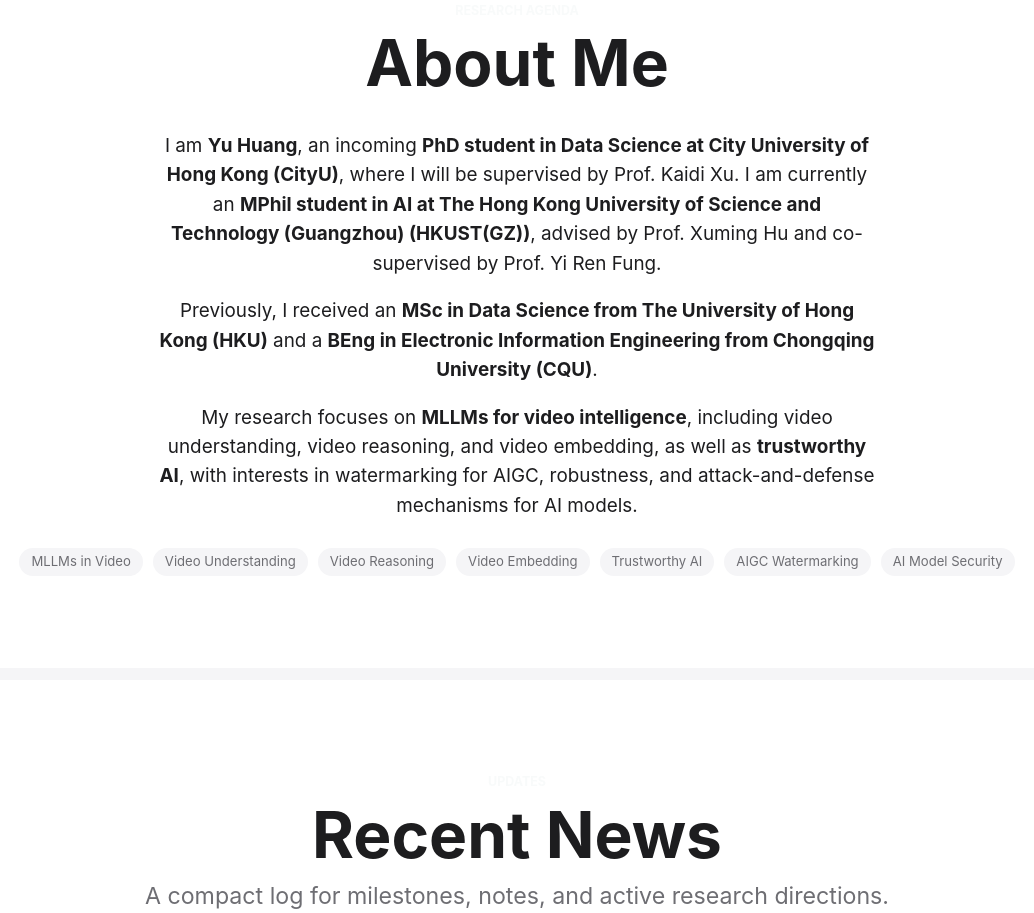
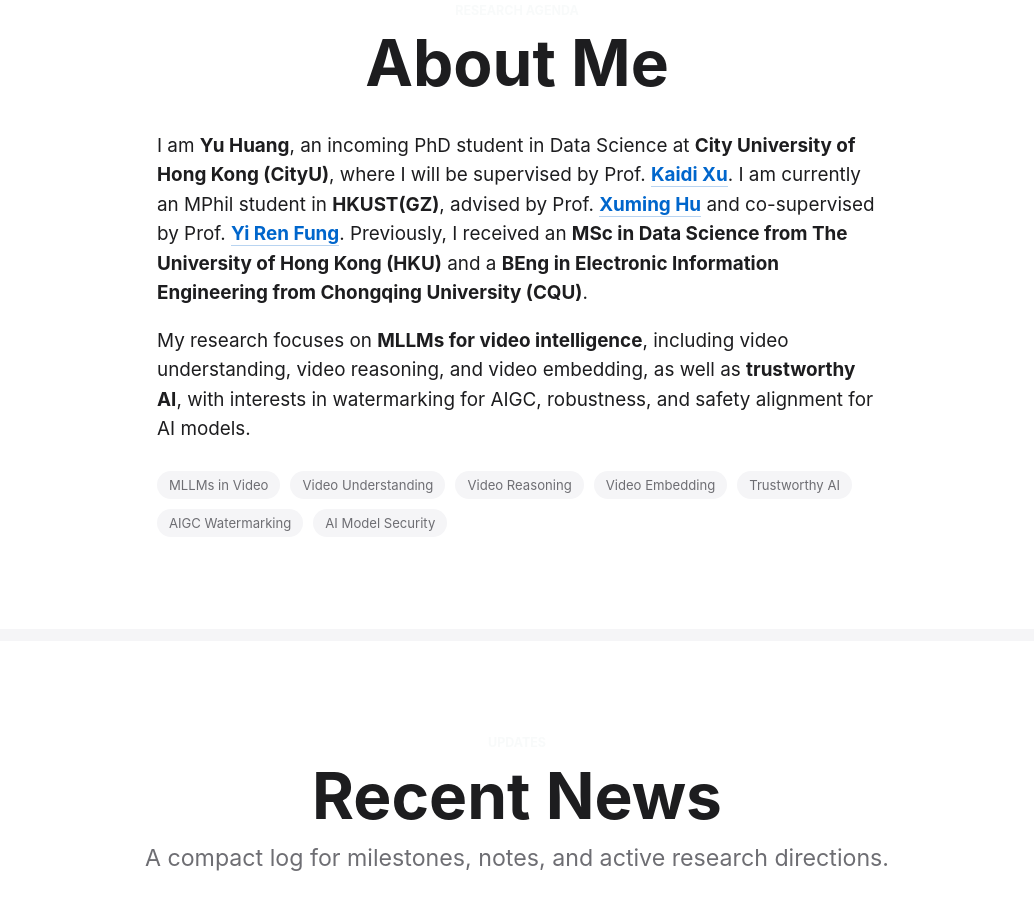
Before and after one commit to hardenyu21/hardenyu21.github.io, a React (Vite) app: page / in a window 1280 px wide. Shown: the part 1180-2093 px from the top of the page, without its empty margins (123-1157 px from the left). Built offline with nearby package versions, Linux system fonts and the light colour scheme.

Commit message:
Refine about bio links and alignment

```diff
--- a/content/bio.md
+++ b/content/bio.md
@@ -1,5 +1,3 @@
-I am **Yu Huang**, an incoming **PhD student in Data Science at City University of Hong Kong (CityU)**, where I will be supervised by Prof. Kaidi Xu. I am currently an **MPhil student in AI at The Hong Kong University of Science and Technology (Guangzhou) (HKUST(GZ))**, advised by Prof. Xuming Hu and co-supervised by Prof. Yi Ren Fung.
+I am **Yu Huang**, an incoming PhD student in Data Science at **City University of Hong Kong (CityU)**, where I will be supervised by Prof. [Kaidi Xu](https://kaidixu.com/). I am currently an MPhil student in **HKUST(GZ)**, advised by Prof. [Xuming Hu](https://xuminghu.github.io/) and co-supervised by Prof. [Yi Ren Fung](https://facultyprofiles.hkust.edu.hk/profiles.php?profile=may-yi-ren-fung-yrfung). Previously, I received an **MSc in Data Science from The University of Hong Kong (HKU)** and a **BEng in Electronic Information Engineering from Chongqing University (CQU)**.
 
-Previously, I received an **MSc in Data Science from The University of Hong Kong (HKU)** and a **BEng in Electronic Information Engineering from Chongqing University (CQU)**.
-
-My research focuses on **MLLMs for video intelligence**, including video understanding, video reasoning, and video embedding, as well as **trustworthy AI**, with interests in watermarking for AIGC, robustness, and attack-and-defense mechanisms for AI models.
+My research focuses on **MLLMs for video intelligence**, including video understanding, video reasoning, and video embedding, as well as **trustworthy AI**, with interests in watermarking for AIGC, robustness, and safety alignment for AI models.
--- a/src/App.tsx
+++ b/src/App.tsx
@@ -13,9 +13,18 @@
 import { publications } from './data/publications';
 
 function renderInlineMarkdown(text: string) {
-  return text.split(/(\*\*[^*]+\*\*)/g).map((part, index) => {
+  return text.split(/(\*\*[^*]+\*\*|\[[^\]]+\]\([^)]+\))/g).map((part, index) => {
     if (part.startsWith('**') && part.endsWith('**')) {
       return <strong key={`${part}-${index}`}>{part.slice(2, -2)}</strong>;
+    }
+
+    const link = part.match(/^\[([^\]]+)\]\(([^)]+)\)$/);
+    if (link) {
+      return (
+        <a key={`${part}-${index}`} href={link[2]}>
+          {link[1]}
+        </a>
+      );
     }
 
     return part;
--- a/src/styles/layout.css
+++ b/src/styles/layout.css
@@ -431,15 +431,25 @@
   margin: 0 auto;
   color: var(--text);
   font-size: 1.18rem;
-  text-align: center;
+  text-align: left;
+}
+
+.prose a {
+  color: var(--accent);
+  font-weight: 650;
+  text-decoration: none;
+  border-bottom: 1px solid rgba(0, 102, 204, 0.28);
 }
 
 .interest-grid {
   display: flex;
   flex-wrap: wrap;
-  justify-content: center;
+  justify-content: flex-start;
   gap: 10px;
+  max-width: var(--reading-width);
   margin-top: 28px;
+  margin-right: auto;
+  margin-left: auto;
 }
 
 .interest-grid span,
```
